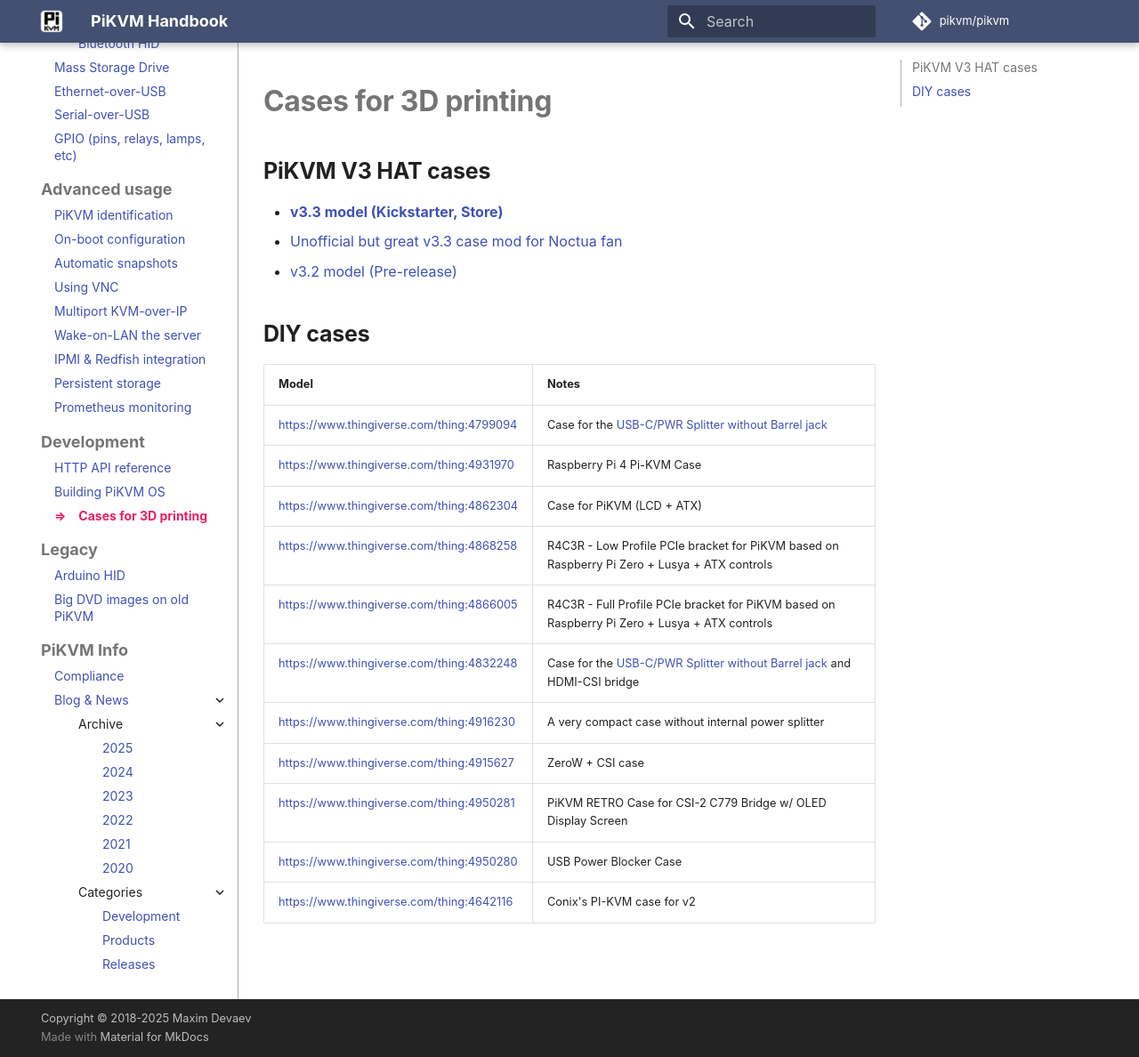
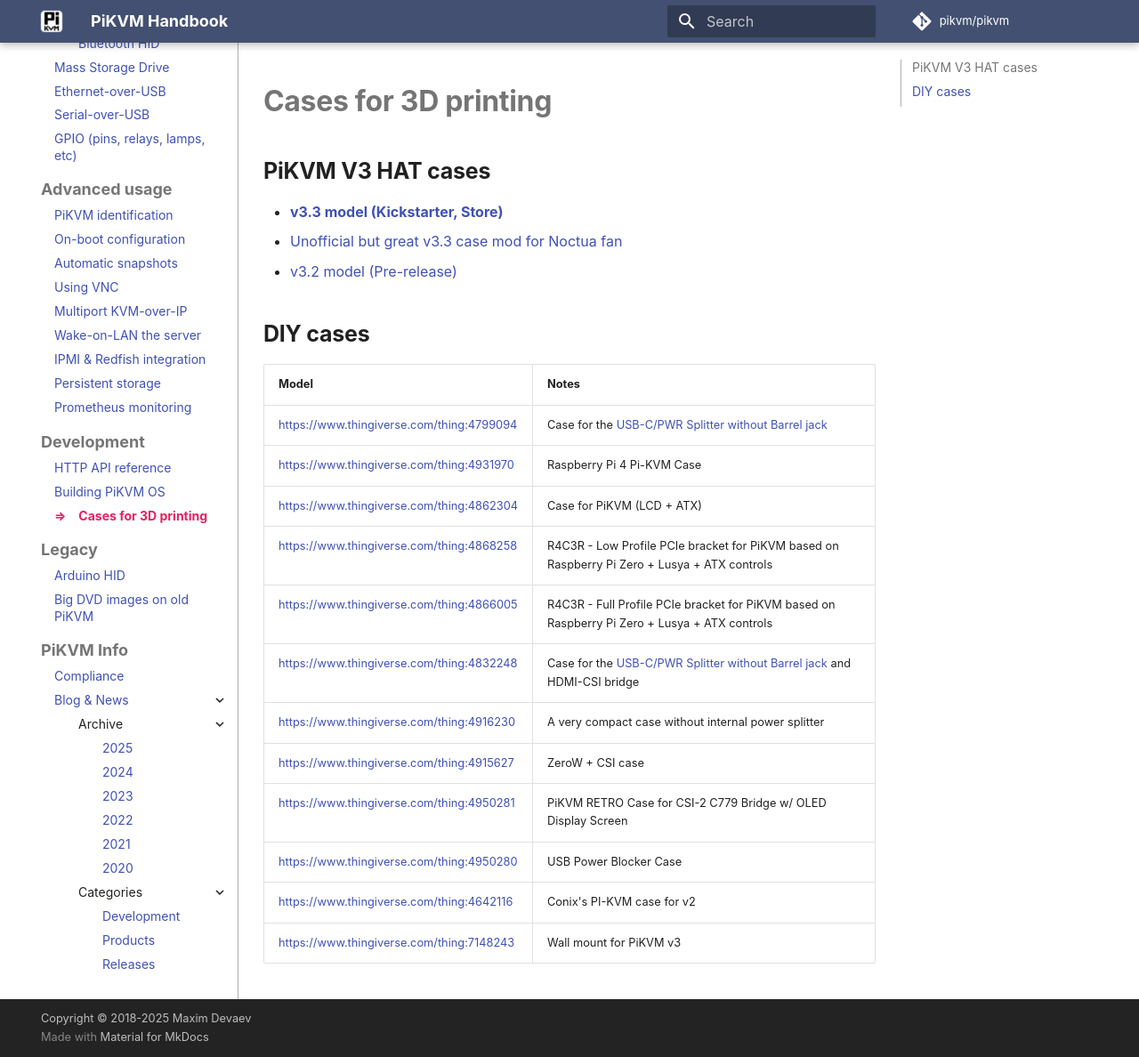
Before and after one commit to pikvm/pikvm, an MkDocs documentation site: the page built from docs/3d_printing.md, in a window 1280 px wide and 1188 px high. Shown: the whole window at 89% size. Built offline with MkDocs 1.6.1 and Material for MkDocs 9.7.7, drawn with Linux system fonts in a browser that asks for light colours; some web fonts are replaced; comment, search, counter and statistics services are not loaded.

Commit message:
Add wall mount link for PiKVM v3 (#1585)

```diff
--- a/docs/3d_printing.md
+++ b/docs/3d_printing.md
@@ -24,3 +24,4 @@
 | https://www.thingiverse.com/thing:4950281 | PiKVM RETRO Case for CSI-2 C779 Bridge w/ OLED Display Screen |
 | https://www.thingiverse.com/thing:4950280 | USB Power Blocker Case |
 | https://www.thingiverse.com/thing:4642116 | Conix's PI-KVM case for v2 |
+| https://www.thingiverse.com/thing:7148243 | Wall mount for PiKVM v3 |
```
